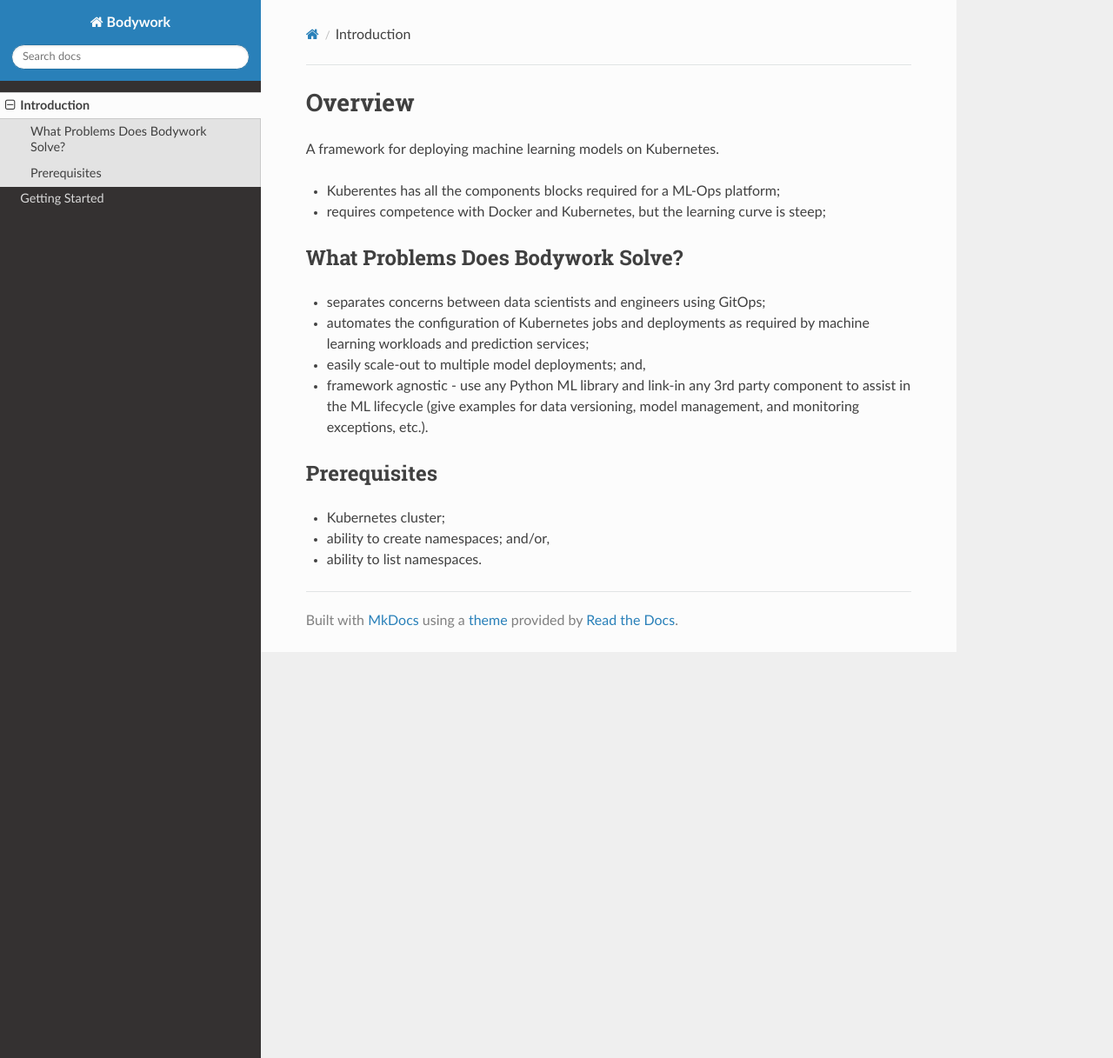
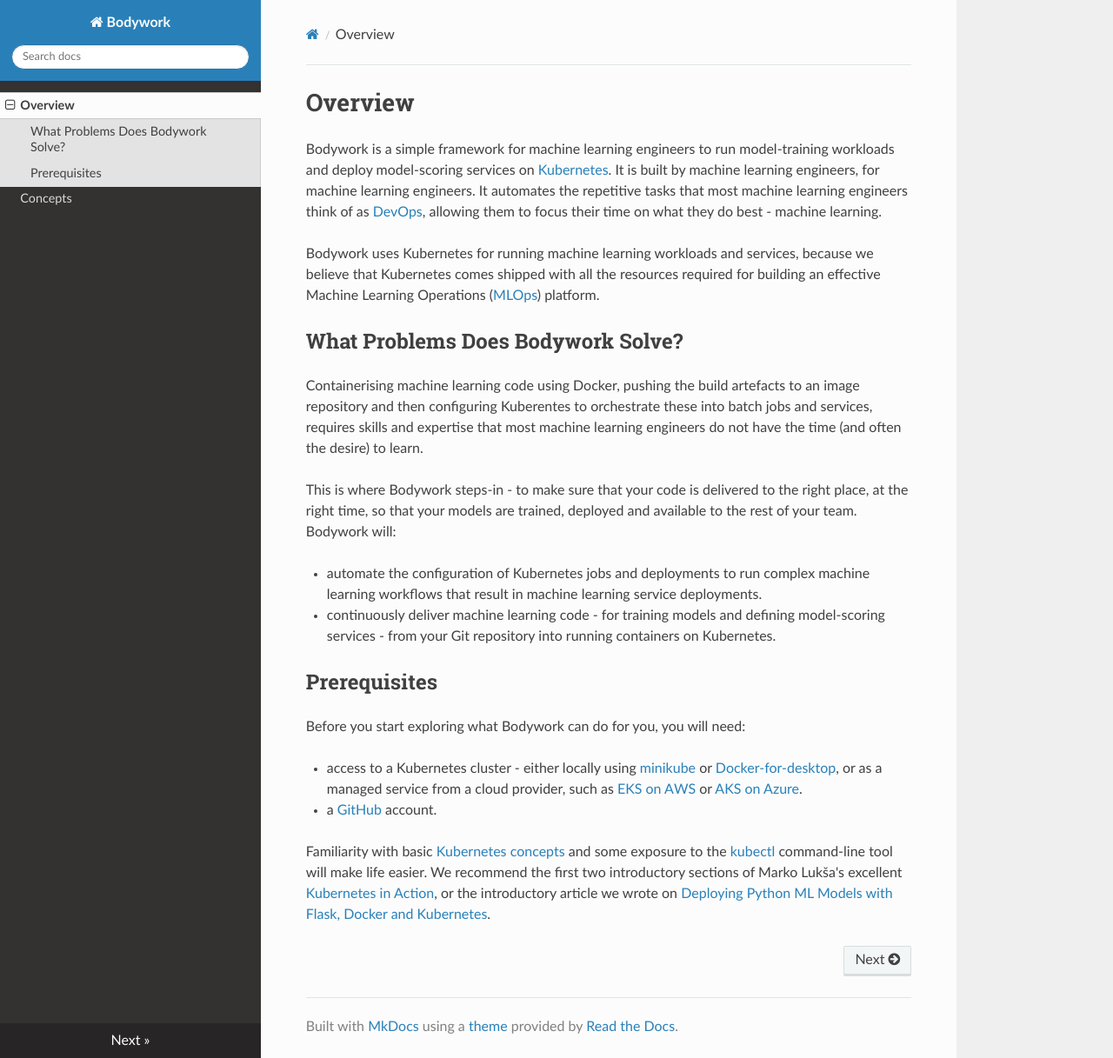
Before and after one commit to bodywork-ml/bodywork-core, an MkDocs documentation site: the page built from docs/index.md, in a window 1280 px wide and 1217 px high. Shown: the whole window at 87% size. Built offline with MkDocs 1.6.1, drawn with Linux system fonts in a browser that asks for light colours; nearby versions of some CDN libraries.

Commit message:
overview written

```diff
--- a/docs/index.md
+++ b/docs/index.md
@@ -1,19 +1,23 @@
 # Overview
 
-A framework for deploying machine learning models on Kubernetes.
+Bodywork is a simple framework for machine learning engineers to run model-training workloads and deploy model-scoring services on [Kubernetes](https://en.wikipedia.org/wiki/Kubernetes). It is built by machine learning engineers, for machine learning engineers. It automates the repetitive tasks that most machine learning engineers think of as [DevOps](https://en.wikipedia.org/wiki/DevOps), allowing them to focus their time on what they do best - machine learning.
 
-- Kuberentes has all the components blocks required for a ML-Ops platform;
-- requires competence with Docker and Kubernetes, but the learning curve is steep;
+Bodywork uses Kubernetes for running machine learning workloads and services, because we believe that Kubernetes comes shipped with all the resources required for building an effective Machine Learning Operations ([MLOps](https://en.wikipedia.org/wiki/MLOps)) platform.
 
 ## What Problems Does Bodywork Solve?
 
-- separates concerns between data scientists and engineers using GitOps;
-- automates the configuration of Kubernetes jobs and deployments as required by machine learning workloads and prediction services;
-- easily scale-out to multiple model deployments; and,
-- framework agnostic - use any Python ML library and link-in any 3rd party component to assist in the ML lifecycle (give examples for data versioning, model management, and monitoring exceptions, etc.).
+Containerising machine learning code using Docker, pushing the build artefacts to an image repository and then configuring Kuberentes to orchestrate these into batch jobs and services, requires skills and expertise that most machine learning engineers do not have the time (and often the desire) to learn.
+
+This is where Bodywork steps-in - to make sure that your code is delivered to the right place, at the right time, so that your models are trained, deployed and available to the rest of your team. Bodywork will:
+
+- automate the configuration of Kubernetes jobs and deployments to run complex machine learning workflows that result in machine learning service deployments.
+- continuously deliver machine learning code - for training models and defining model-scoring services - from your Git repository into running containers on Kubernetes.
 
 ## Prerequisites
 
-- Kubernetes cluster;
-- ability to create namespaces; and/or,
-- ability to list namespaces.
+Before you start exploring what Bodywork can do for you, you will need:
+
+- access to a Kubernetes cluster - either locally using [minikube](https://minikube.sigs.k8s.io/docs/) or [Docker-for-desktop](https://www.docker.com/products/docker-desktop), or as a managed service from a cloud provider, such as [EKS on AWS](https://aws.amazon.com/eks) or [AKS on Azure](https://azure.microsoft.com/en-us/services/kubernetes-service/).
+- a [GitHub](https://github.com) account.
+
+Familiarity with basic [Kubernetes concepts](https://kubernetes.io/docs/concepts/) and some exposure to the [kubectl](https://kubernetes.io/docs/reference/kubectl/overview/) command-line tool will make life easier. We recommend the first two introductory sections of Marko Lukša's excellent [Kubernetes in Action](https://www.manning.com/books/kubernetes-in-action?query=kubernetes), or the introductory article we wrote on [Deploying Python ML Models with Flask, Docker and Kubernetes](https://alexioannides.com/2019/01/10/deploying-python-ml-models-with-flask-docker-and-kubernetes/).
--- a/mkdocs.yml
+++ b/mkdocs.yml
@@ -1,5 +1,5 @@
 site_name: Bodywork
 nav:
-  - Introduction: index.md
-  - Getting Started: getting_started.md
+  - Overview: index.md
+  - Concepts: concepts.md
 theme: readthedocs
```
